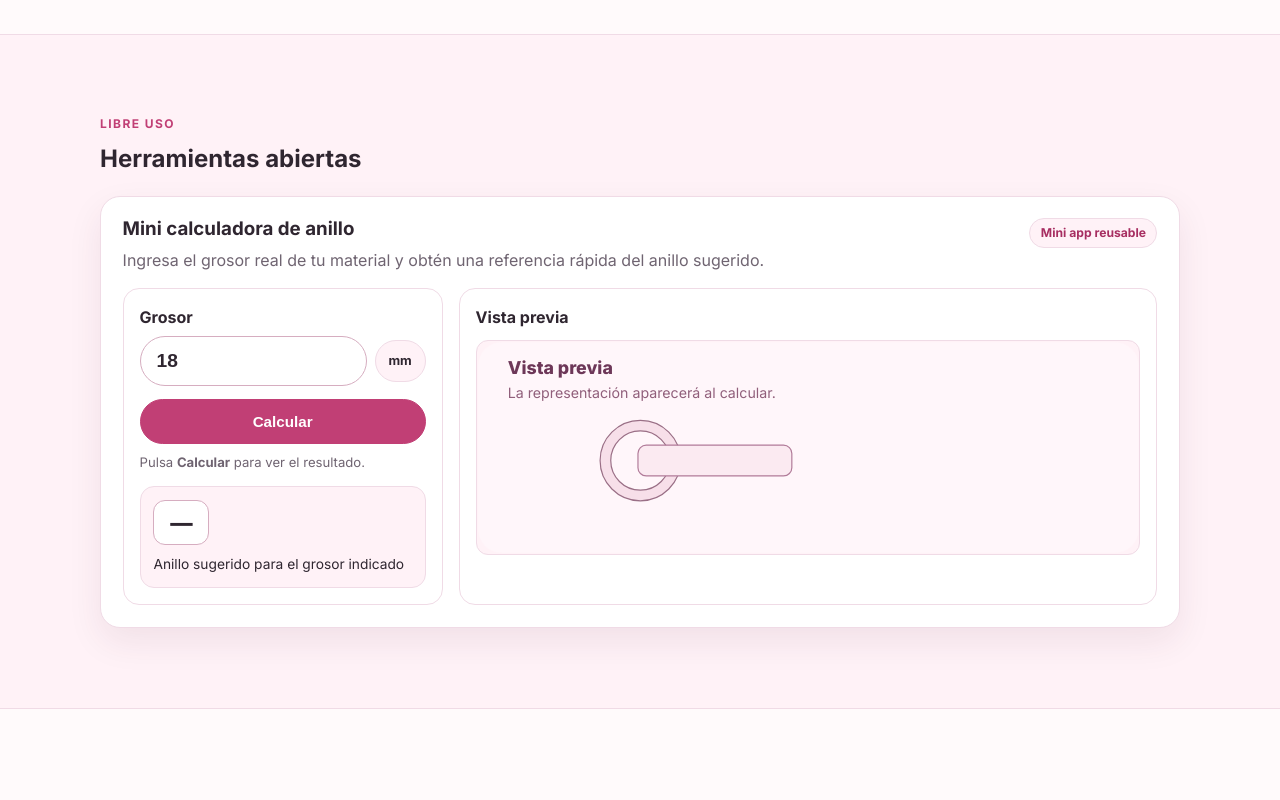
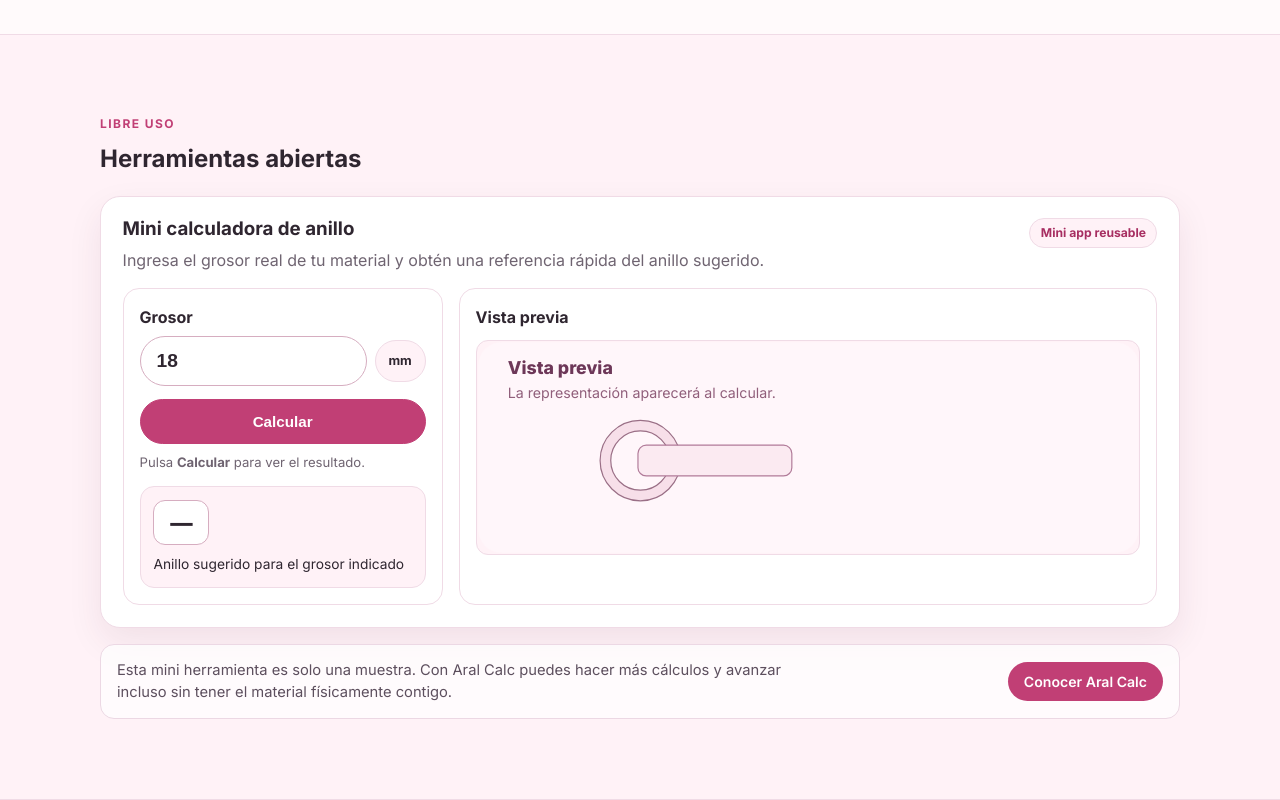
Before and after one commit to sandysarmiento-max/studio-sareschi-web, a plain HTML site: page index.html in a window 1280 px wide. Shown: the part 869-1669 px from the top of the page. Before the commit the page ends 1578 px from the top, so only its background shows below. Drawn offline with Linux system fonts and the light colour scheme.

Commit message:
Add subtle Aral Calc promo bar under ring mini calculator

```diff
--- a/index.html
+++ b/index.html
@@ -137,6 +137,14 @@
               </section>
             </div>
           </article>
+
+          <aside class="aral-calc-promo" aria-label="Información sobre Aral Calc">
+            <p>
+              Esta mini herramienta es solo una muestra. Con Aral Calc puedes hacer más
+              cálculos y avanzar incluso sin tener el material físicamente contigo.
+            </p>
+            <a class="btn btn-primary aral-calc-promo__cta" href="#apps">Conocer Aral Calc</a>
+          </aside>
         </div>
       </section>
     </main>
--- a/styles.css
+++ b/styles.css
@@ -401,6 +401,31 @@ h1 {
   display: block;
 }
 
+.aral-calc-promo {
+  margin-top: 1rem;
+  border: 1px solid #ecd8e4;
+  border-radius: 14px;
+  background: rgba(255, 255, 255, 0.74);
+  padding: 0.9rem 1rem;
+  display: flex;
+  align-items: center;
+  justify-content: space-between;
+  gap: 1rem;
+}
+
+.aral-calc-promo p {
+  margin: 0;
+  color: #5d4f5e;
+  font-size: 0.92rem;
+  max-width: 72ch;
+}
+
+.aral-calc-promo__cta {
+  white-space: nowrap;
+  padding: 0.58rem 1rem;
+  font-size: 0.88rem;
+}
+
 @media (max-width: 840px) {
   .mini-tool__body {
     grid-template-columns: 1fr;
@@ -409,4 +434,9 @@ h1 {
   .mini-tool__header {
     flex-direction: column;
   }
+
+  .aral-calc-promo {
+    flex-direction: column;
+    align-items: flex-start;
+  }
 }
```
